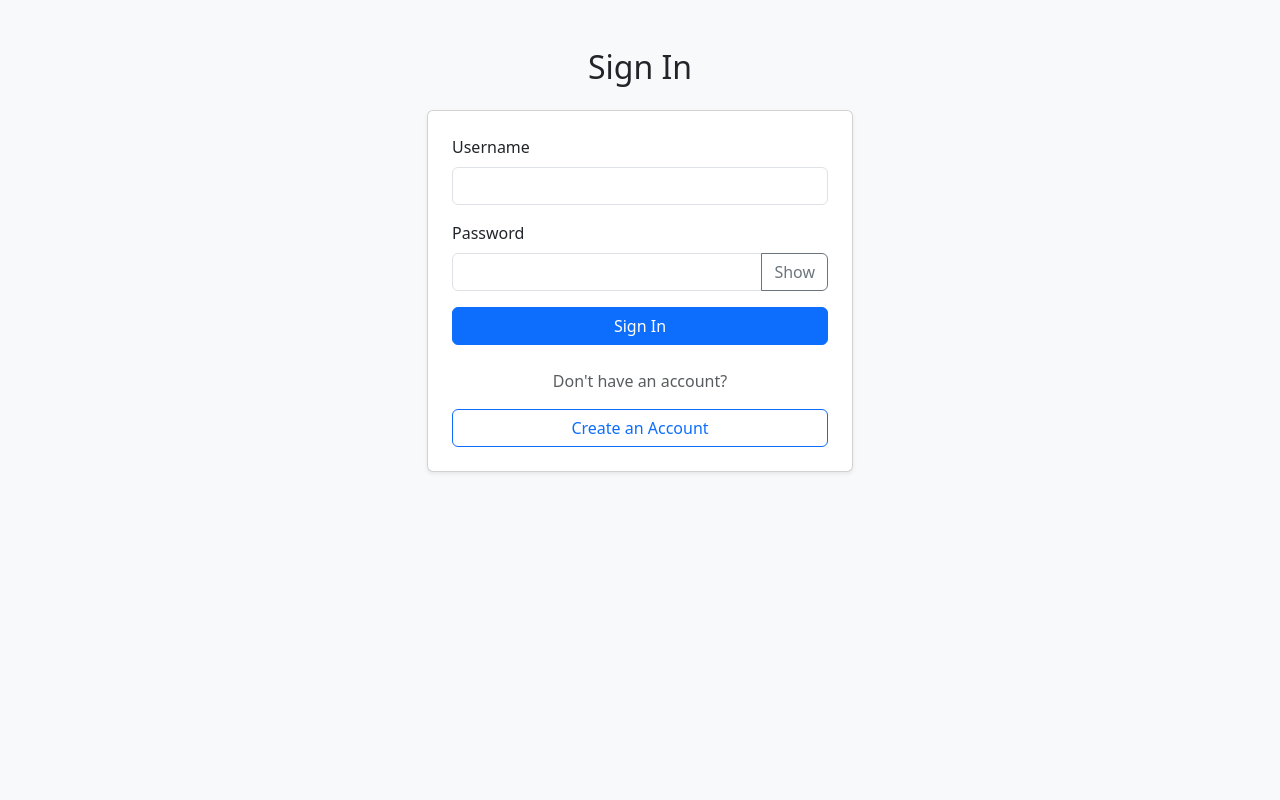
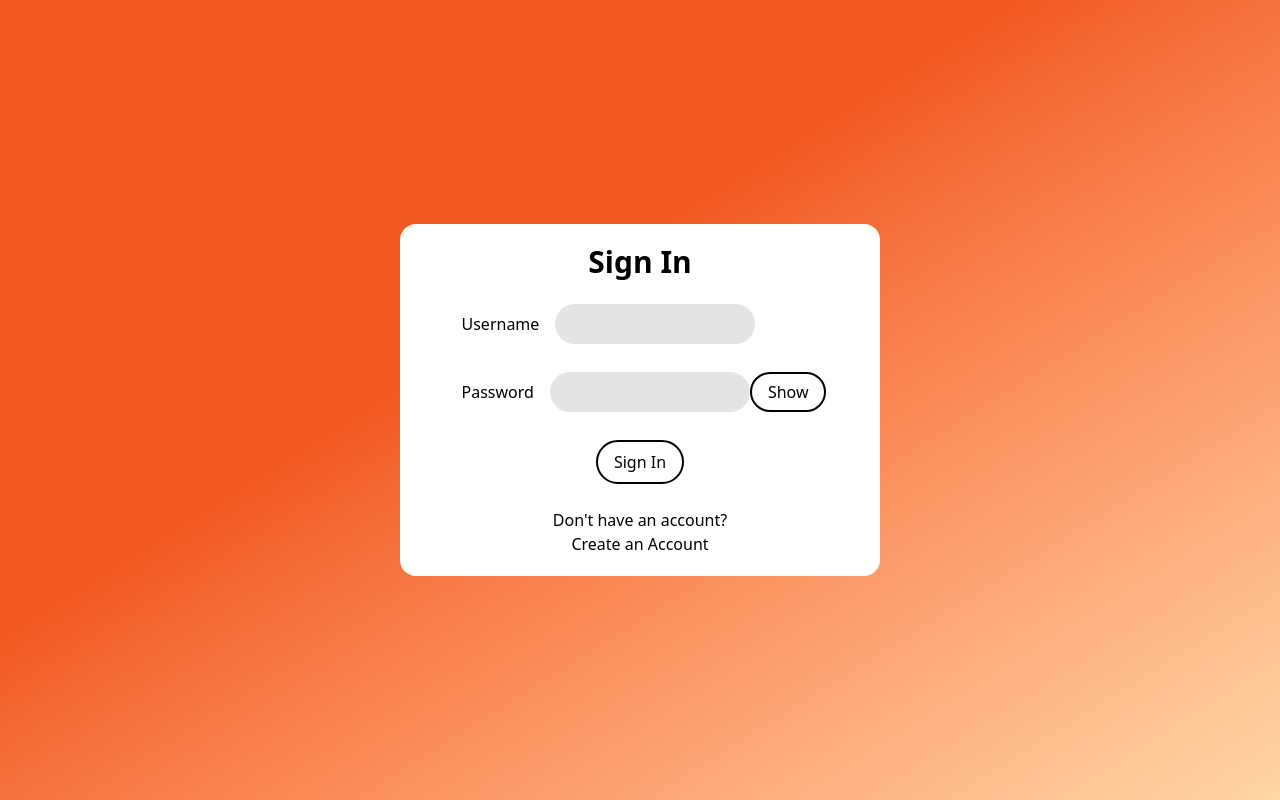
Before and after one commit to rafaelmbarroso/V-Mart, a Django app: page /signin/ in a window 1280 px wide. Run offline with Django 5.2, Linux system fonts and the light colour scheme.

Commit message:
Added some new styling to the sign in page with tailwindcss - TBD, likely need to redo layout of the signin elements in grid rather than flex-col/rows

```diff
--- a/market_App/static/output.css
+++ b/market_App/static/output.css
@@ -7,16 +7,24 @@
       "Segoe UI Emoji", "Segoe UI Symbol", "Noto Color Emoji";
     --font-mono: ui-monospace, SFMono-Regular, Menlo, Monaco, Consolas, "Liberation Mono",
       "Courier New", monospace;
+    --color-red-500: oklch(63.7% 0.237 25.331);
     --color-orange-200: oklch(90.1% 0.076 70.697);
+    --color-zinc-200: oklch(92% 0.004 286.32);
+    --color-zinc-400: oklch(70.5% 0.015 286.067);
     --color-black: #000;
     --color-white: #fff;
     --spacing: 0.25rem;
+    --container-md: 28rem;
     --text-xl: 1.25rem;
     --text-xl--line-height: calc(1.75 / 1.25);
+    --text-3xl: 1.875rem;
+    --text-3xl--line-height: calc(2.25 / 1.875);
     --text-4xl: 2.25rem;
     --text-4xl--line-height: calc(2.5 / 2.25);
     --text-8xl: 6rem;
     --text-8xl--line-height: 1;
+    --font-weight-semibold: 600;
+    --radius-2xl: 1rem;
     --radius-4xl: 2rem;
     --default-transition-duration: 150ms;
     --default-transition-timing-function: cubic-bezier(0.4, 0, 0.2, 1);
@@ -174,6 +182,9 @@
   }
 }
 @layer utilities {
+  .static {
+    position: static;
+  }
   .col-12 {
     grid-column: 12;
   }
@@ -195,6 +206,9 @@
       max-width: 96rem;
     }
   }
+  .m-2 {
+    margin: calc(var(--spacing) * 2);
+  }
   .m-4 {
     margin: calc(var(--spacing) * 4);
   }
@@ -212,6 +226,15 @@
   }
   .mt-5 {
     margin-top: calc(var(--spacing) * 5);
+  }
+  .mr-2 {
+    margin-right: calc(var(--spacing) * 2);
+  }
+  .mr-4 {
+    margin-right: calc(var(--spacing) * 4);
+  }
+  .mr-8 {
+    margin-right: calc(var(--spacing) * 8);
   }
   .mb-3 {
     margin-bottom: calc(var(--spacing) * 3);
@@ -231,11 +254,50 @@
   .h-100 {
     height: calc(var(--spacing) * 100);
   }
+  .h-auto {
+    height: auto;
+  }
   .h-screen {
     height: 100vh;
   }
+  .w-3\.5 {
+    width: calc(var(--spacing) * 3.5);
+  }
+  .w-10 {
+    width: calc(var(--spacing) * 10);
+  }
+  .w-20 {
+    width: calc(var(--spacing) * 20);
+  }
+  .w-50 {
+    width: calc(var(--spacing) * 50);
+  }
+  .w-60 {
+    width: calc(var(--spacing) * 60);
+  }
+  .w-80 {
+    width: calc(var(--spacing) * 80);
+  }
   .w-100 {
     width: calc(var(--spacing) * 100);
+  }
+  .w-120 {
+    width: calc(var(--spacing) * 120);
+  }
+  .w-150 {
+    width: calc(var(--spacing) * 150);
+  }
+  .w-200 {
+    width: calc(var(--spacing) * 200);
+  }
+  .w-450 {
+    width: calc(var(--spacing) * 450);
+  }
+  .w-auto {
+    width: auto;
+  }
+  .w-md {
+    width: var(--container-md);
   }
   .w-screen {
     width: 100vw;
@@ -246,6 +308,9 @@
   .flex-col {
     flex-direction: column;
   }
+  .flex-row {
+    flex-direction: row;
+  }
   .items-center {
     align-items: center;
   }
@@ -254,6 +319,9 @@
   }
   .gap-2 {
     gap: calc(var(--spacing) * 2);
+  }
+  .rounded-2xl {
+    border-radius: var(--radius-2xl);
   }
   .rounded-4xl {
     border-radius: var(--radius-4xl);
@@ -266,11 +334,23 @@
     border-style: var(--tw-border-style);
     border-width: 2px;
   }
+  .border-black {
+    border-color: var(--color-black);
+  }
   .border-b-black {
     border-bottom-color: var(--color-black);
   }
+  .bg-black {
+    background-color: var(--color-black);
+  }
   .bg-white {
     background-color: var(--color-white);
+  }
+  .bg-zinc-200 {
+    background-color: var(--color-zinc-200);
+  }
+  .bg-zinc-400 {
+    background-color: var(--color-zinc-400);
   }
   .bg-gradient-to-br {
     --tw-gradient-position: to bottom right in oklab;
@@ -287,8 +367,17 @@
     --tw-gradient-to: var(--color-orange-200);
     --tw-gradient-stops: var(--tw-gradient-via-stops, var(--tw-gradient-position), var(--tw-gradient-from) var(--tw-gradient-from-position), var(--tw-gradient-to) var(--tw-gradient-to-position));
   }
+  .p-1 {
+    padding: calc(var(--spacing) * 1);
+  }
+  .p-2 {
+    padding: calc(var(--spacing) * 2);
+  }
   .p-4 {
     padding: calc(var(--spacing) * 4);
+  }
+  .p-5 {
+    padding: calc(var(--spacing) * 5);
   }
   .px-3 {
     padding-inline: calc(var(--spacing) * 3);
@@ -296,20 +385,42 @@
   .py-5 {
     padding-block: calc(var(--spacing) * 5);
   }
+  .pt-1 {
+    padding-top: calc(var(--spacing) * 1);
+  }
   .pt-2 {
     padding-top: calc(var(--spacing) * 2);
+  }
+  .pr-2 {
+    padding-right: calc(var(--spacing) * 2);
+  }
+  .pr-4 {
+    padding-right: calc(var(--spacing) * 4);
   }
   .pr-6 {
     padding-right: calc(var(--spacing) * 6);
   }
+  .pb-1 {
+    padding-bottom: calc(var(--spacing) * 1);
+  }
   .pb-2 {
     padding-bottom: calc(var(--spacing) * 2);
+  }
+  .pl-2 {
+    padding-left: calc(var(--spacing) * 2);
+  }
+  .pl-4 {
+    padding-left: calc(var(--spacing) * 4);
   }
   .pl-6 {
     padding-left: calc(var(--spacing) * 6);
   }
   .text-center {
     text-align: center;
+  }
+  .text-3xl {
+    font-size: var(--text-3xl);
+    line-height: var(--tw-leading, var(--text-3xl--line-height));
   }
   .text-4xl {
     font-size: var(--text-4xl);
@@ -323,8 +434,22 @@
     font-size: var(--text-xl);
     line-height: var(--tw-leading, var(--text-xl--line-height));
   }
+  .font-semibold {
+    --tw-font-weight: var(--font-weight-semibold);
+    font-weight: var(--font-weight-semibold);
+  }
+  .text-black {
+    color: var(--color-black);
+  }
+  .text-red-500 {
+    color: var(--color-red-500);
+  }
   .text-white {
     color: var(--color-white);
+  }
+  .shadow {
+    --tw-shadow: 0 1px 3px 0 var(--tw-shadow-color, rgb(0 0 0 / 0.1)), 0 1px 2px -1px var(--tw-shadow-color, rgb(0 0 0 / 0.1));
+    box-shadow: var(--tw-inset-shadow), var(--tw-inset-ring-shadow), var(--tw-ring-offset-shadow), var(--tw-ring-shadow), var(--tw-shadow);
   }
   .shadow-sm {
     --tw-shadow: 0 1px 3px 0 var(--tw-shadow-color, rgb(0 0 0 / 0.1)), 0 1px 2px -1px var(--tw-shadow-color, rgb(0 0 0 / 0.1));
@@ -354,6 +479,16 @@
       @media (hover: hover) {
         color: var(--color-white);
       }
+    }
+  }
+  .active\:bg-white {
+    &:active {
+      background-color: var(--color-white);
+    }
+  }
+  .active\:text-black {
+    &:active {
+      color: var(--color-black);
     }
   }
 }
@@ -427,6 +562,10 @@
   syntax: "<length-percentage>";
   inherits: false;
   initial-value: 100%;
+}
+@property --tw-font-weight {
+  syntax: "*";
+  inherits: false;
 }
 @property --tw-shadow {
   syntax: "*";
@@ -520,6 +659,7 @@
       --tw-gradient-from-position: 0%;
       --tw-gradient-via-position: 50%;
       --tw-gradient-to-position: 100%;
+      --tw-font-weight: initial;
       --tw-shadow: 0 0 #0000;
       --tw-shadow-color: initial;
       --tw-shadow-alpha: 100%;
--- a/market_App/templates/home.html
+++ b/market_App/templates/home.html
@@ -4,8 +4,6 @@
   <meta charset="UTF-8">
   <meta name="viewport" content="width=device-width, initial-scale=1.0">
   <title>Student Marketplace</title>
-
-    <!-- Tailwindcss CDN link -->
   <link href="../static/output.css" rel="stylesheet" type="text/css">
 </head>
 
@@ -21,7 +19,6 @@
             from-utrgv-orange
             from-40%
             to-orange-200
-
             ">
 
 <!--
--- a/market_App/templates/signin.html
+++ b/market_App/templates/signin.html
@@ -3,34 +3,47 @@
 <head>
     <meta charset="UTF-8">
     <title>Sign In</title>
-    <link rel="stylesheet"
-          href="https://cdn.jsdelivr.net/npm/bootstrap@5.3.2/dist/css/bootstrap.min.css">
+    <!--<link rel="stylesheet"
+          href="https://cdn.jsdelivr.net/npm/bootstrap@5.3.2/dist/css/bootstrap.min.css">-->
+    <link href="../static/output.css" rel="stylesheet" type="text/css">
 </head>
 
-<body class="bg-light">
+<body class="
+            flex
+            flex-col
+            w-screen
+            h-screen
+            justify-center
+            items-center
+            text-center
+            bg-gradient-to-br
+            from-utrgv-orange
+            from-40%
+            to-orange-200
+            ">
 
-<div class="container py-5" style="max-width: 450px;">
-    <h2 class="text-center mb-4">Sign In</h2>
+<div class="bg-white p-5 w-120 rounded-2xl">
+    <h2 class="text-center text-3xl font-semibold mb-4">Sign In</h2>
 
-    <div class="card shadow-sm p-4">
+    <div class="flex flex-col justify-center items-center">
 
         <form method="POST">
             {% csrf_token %}
 
-            <div class="mb-3">
-                <label class="form-label">Username</label>
-                <input type="text" name="username" class="form-control">
+            <div class="flex flex-row mb-3 p-2">
+                <label class="form-label mr-2 p-2">Username</label>
+                <input type="text" name="username" class="form-control bg-zinc-200 active:bg-white rounded-4xl pt-1 pb-1 pr-4 pl-4 w-50">
             </div>
 
-            <div class="mb-3">
-                <label class="form-label" for="password">Password</label>
-                <div class="input-group">
+            <div class="flex flex-row mb-3 p-2">
+                <label class="form-label mr-2 p-2" for="password">Password</label>
+                <div class="input-group flex flex-row">
                     <input type="password"
                            name="password"
                            id="password"
-                           class="form-control">
+                           class="form-control bg-zinc-200 active:bg-white rounded-4xl pt-1 pb-1 pr-4 pl-4 w-50">
                     <button type="button"
-                            class="btn btn-outline-secondary"
+                            class="button bg-white border-2 border-black text-black rounded-4xl pt-1 pb-1 pr-4 pl-4"
                             id="togglePassword">
                         Show
                     </button>
@@ -39,11 +52,11 @@
 
             {% if messages %}
                 {% for message in messages %}
-                    <p class="text-danger small">{{ message }}</p>
+                    <p class="text-red-500 small">{{ message }}</p>
                 {% endfor %}
             {% endif %}
 
-            <button class="btn btn-primary w-100">Sign In</button>
+            <button class="button pt-2 pb-2 pl-4 pr-4 m-2 border-2 border-black text-black rounded-4xl">Sign In</button>
         </form>
 
         <div class="text-center mt-4">
```
